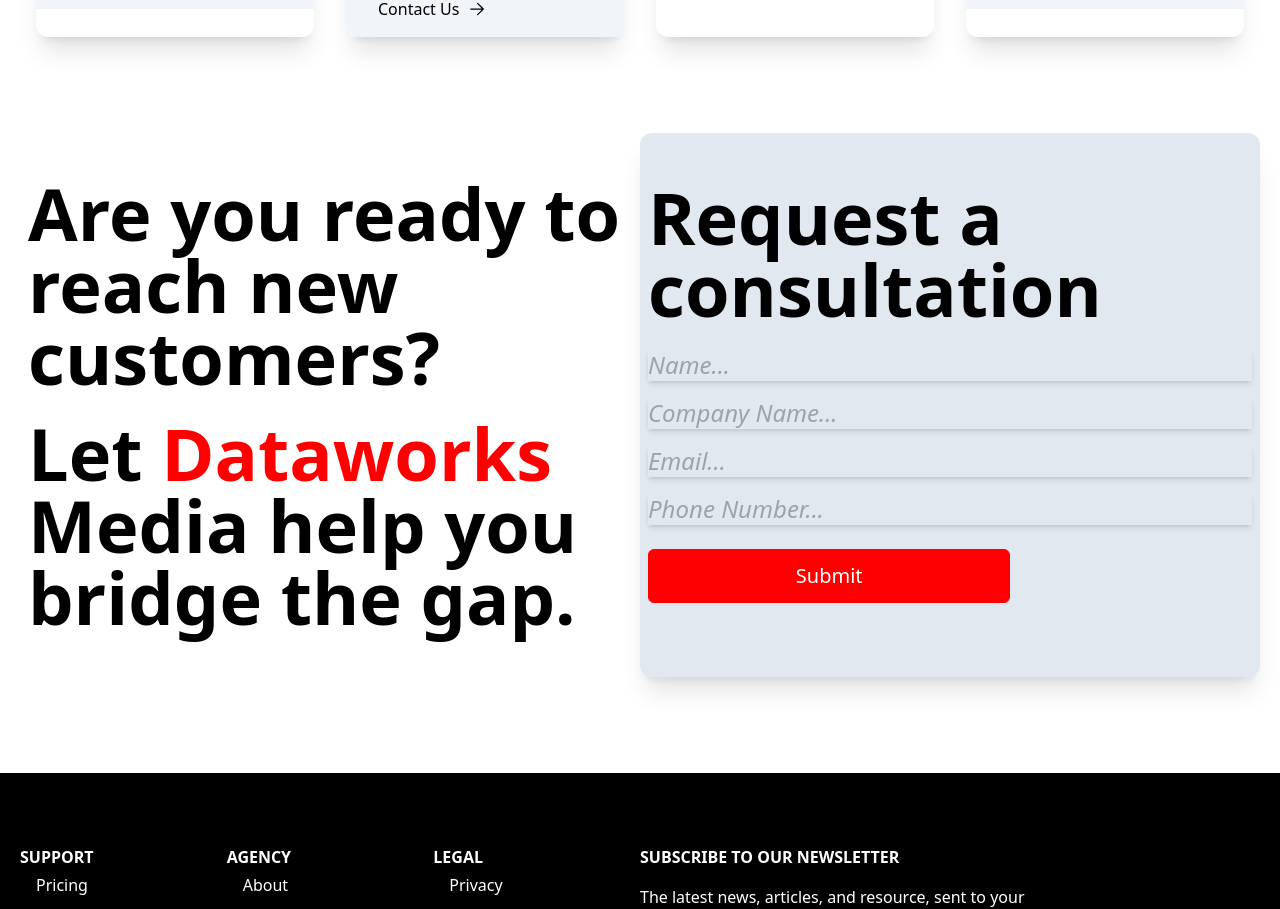
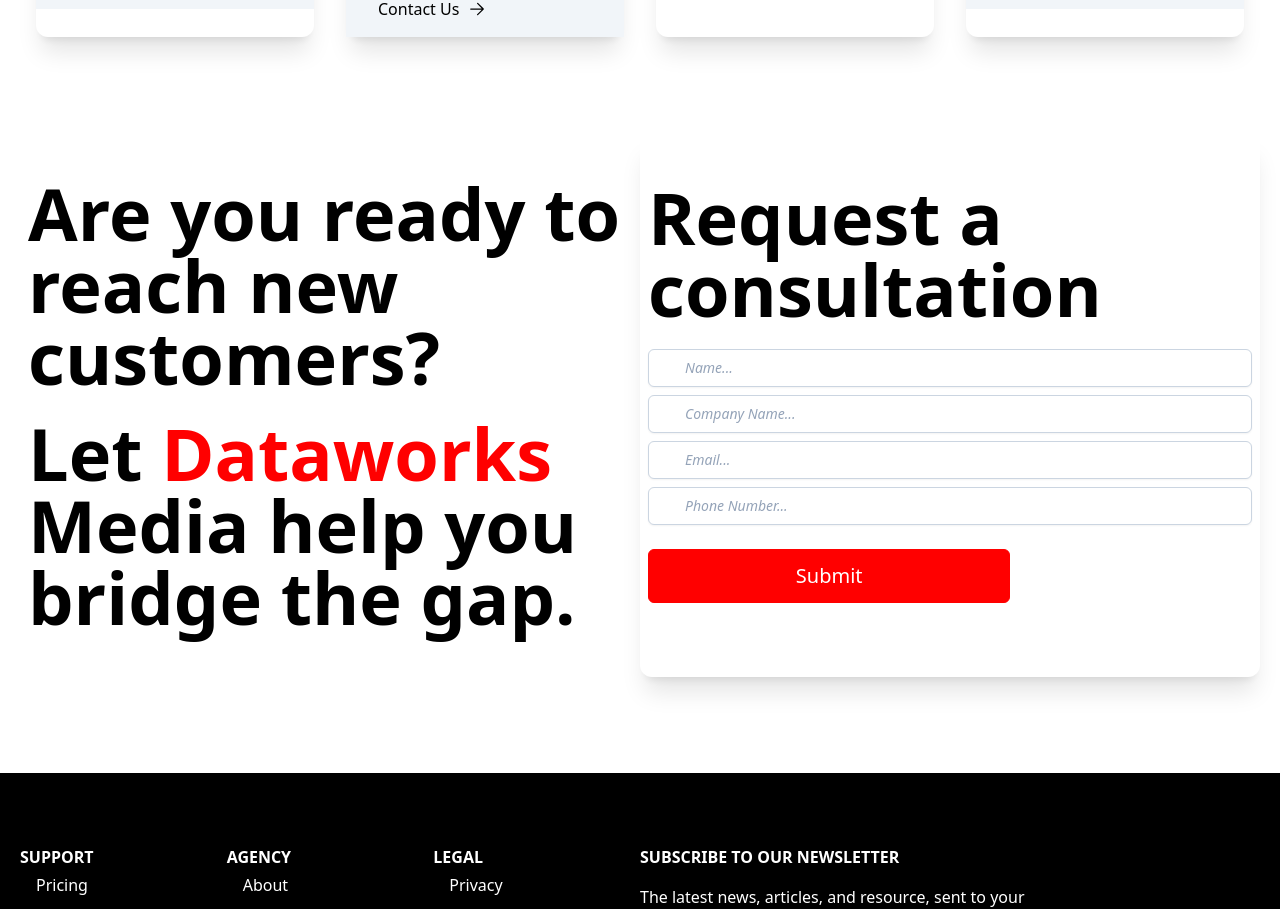
Before and after one commit to DataworksMedia/DataworksMedia-website, a React (Create React App) app: page / in a window 1280 px wide. Shown: the part 2477-3386 px from the top of the page. Built offline with nearby package versions, Linux system fonts and the light colour scheme.

Commit message:
Fixing Design

```diff
--- a/src/components/Contact.jsx
+++ b/src/components/Contact.jsx
@@ -14,7 +14,7 @@
             bridge the gap.
           </h1>
         </div>
-        <div className="justify-center md:items-start w-full px-2 py-8 bg-slate-200 rounded-xl  shadow-xl">
+        <div className="justify-center md:items-start w-full px-2 py-8 bg-white rounded-xl  shadow-xl">
           <h1 className="py-4 text-5xl md:text-7xl font-bold">
             Request a consultation
           </h1>
@@ -33,7 +33,7 @@
 
             <div>
               <input
-                className="bg-slate-200 placeholder:italic shadow-md focus:invalid:border-Red focus:outline-none text-2xl my-2 w-full"
+                className="placeholder:italic placeholder:text-slate-400 block bg-white w-full border border-slate-300 rounded-md my-2 py-2 pl-9 pr-3 shadow-sm focus:outline-none focus:border-Red focus:ring-Red focus:ring-1 sm:text-sm "
                 type="text"
                 placeholder="Name..."
                 required
@@ -41,7 +41,7 @@
             </div>
             <div>
               <input
-                className="bg-slate-200 placeholder:italic shadow-md focus:invalid:border-Red focus:outline-none text-2xl my-2 w-full "
+                className="placeholder:italic placeholder:text-slate-400 block bg-white w-full border border-slate-300 rounded-md my-2 py-2 pl-9 pr-3 shadow-sm focus:outline-none focus:border-Red focus:ring-Red focus:ring-1 sm:text-sm "
                 type="text"
                 placeholder="Company Name..."
                 required
@@ -49,7 +49,7 @@
             </div>
             <div>
               <input
-                className="bg-slate-200 placeholder:italic shadow-md focus:invalid:border-Red focus:outline-none text-2xl my-2 w-full "
+                className="placeholder:italic placeholder:text-slate-400 block bg-white w-full border border-slate-300 rounded-md my-2 py-2 pl-9 pr-3 shadow-sm focus:outline-none focus:border-Red focus:ring-Red focus:ring-1 sm:text-sm "
                 type="email"
                 placeholder="Email..."
                 required
@@ -57,7 +57,7 @@
             </div>
             <div>
               <input
-                className="bg-slate-200 placeholder:italic shadow-md focus:invalid:border-Red focus:outline-none text-2xl my-2 w-full "
+                className="placeholder:italic placeholder:text-slate-400 block bg-white w-full border border-slate-300 rounded-md my-2 py-2 pl-9 pr-3 shadow-sm focus:outline-none focus:border-Red focus:ring-Red focus:ring-1 sm:text-sm "
                 type="tel"
                 placeholder="Phone Number..."
                 required
```
